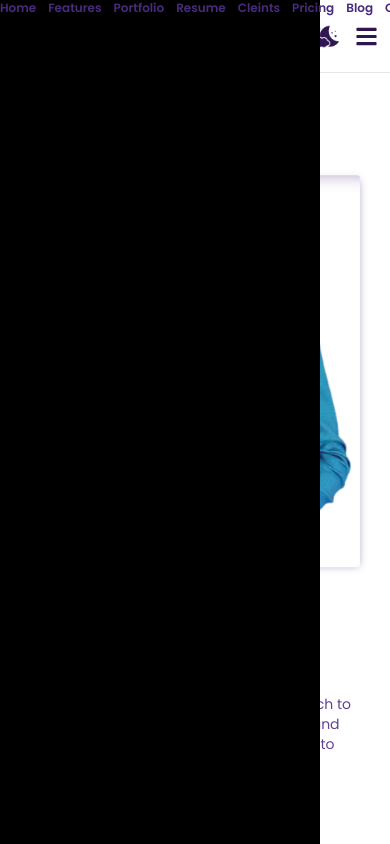
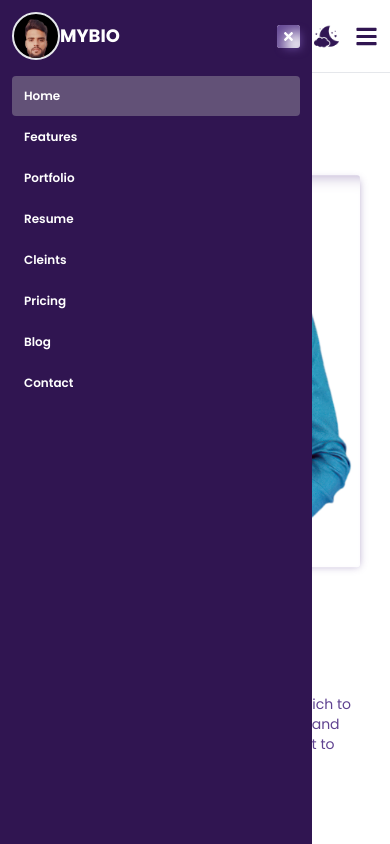
Before and after one commit to MQasim34/MyBios, a React (Vite) app: page / in a window 390 px wide. Both pictures are taken after a click on the icon 366 px from the left and 36 px from the top of the page. Shown: the top 844 px of the page. Built offline with nearby package versions, Linux system fonts and the light colour scheme.

Commit message:
fining: Mobile Links

```diff
--- a/src/components/NavBar.jsx
+++ b/src/components/NavBar.jsx
@@ -6,6 +6,7 @@ import { FaBars } from "react-icons/fa";
 import { Logo } from "../assets/Images";
 import Moon from "../assets/moon.png";
 import sun from "../assets/sun.png";
+import { FaTimes } from "react-icons/fa";
 import {
   DesktopBarLeft,
   DesktopBarRight,
@@ -83,7 +84,10 @@ const NavBar = () => {
 
   // setactive NavBar
 
-  const [navBarActive, setnavBarActive] = useState("");
+  const [navBarActive, isnavBarActive] = useState("home");
+  const NavItems = (links) => {
+    isnavBarActive(links);
+  };
 
   return (
     <>
@@ -99,13 +103,17 @@ const NavBar = () => {
                   <li
                     // style={}
                     key={q.id}
-                    onClick={() => {
-                      setnavBarActive(q.id);
-                    }}
+                    // onClick={() => {
+                    //   setnavBarActive(q.id);
+                    // }}
                   >
                     <a
                       href={`#${q.id}`}
-                      className="block text-[--lighttextColor]  transition-all capitalize  font-[600] lg:text-sm text-xs"
+                      className="block text-[--lighttextColor] cursor-pointer transition-all capitalize  font-[600] lg:text-sm text-xs"
+                      onClick={() => {
+                        NavItems(`${q.id}`);
+                        isnavBarActive(q.id);
+                      }}
                     >
                       {q.title}
                     </a>
@@ -217,14 +225,59 @@ const NavBar = () => {
           {/* mobile-menu */}
         </nav>
         {isMobile && MenuBar ? (
-          <div className="fixed top-0 left-0 md:w-96 w-80 h-[100vh] z-10 bg-black">
-            <ul className=" flex items-center md:gap-8 gap-3 m-0 p-0">
+          <div
+            className="fixed top-0 left-0 md:w-96 w-[80%] h-screen p-3 z-10 "
+            style={{
+              backgroundColor: theme === "lgihtTheme" ? "#301551" : "#fff",
+            }}
+          >
+            <div className="flex justify-between items-center">
+              <a href="#home" className=" flex justify-center items-center">
+                <span className=" md:w-16 w-12 md:h-16 h-12 rounded-full border-2 overflow-hidden bg-black">
+                  {" "}
+                  <img
+                    src={Logo}
+                    alt="My bio"
+                    className="flex md:w-16 w-12 md:h-16 h-12 object-cover pt-2 scale-[1.2]"
+                  />{" "}
+                </span>
+                <span
+                  className="uppercase text-lg font-[700]"
+                  style={{
+                    color: theme === "lgihtTheme" ? "#fff" : "#301551",
+                  }}
+                >
+                  mybio
+                </span>
+              </a>
+              <FaTimes
+                className="menuClose hover:text-white ease-in-out duration-300 cursor-pointer "
+                fontSize={23}
+                style={{
+                  color: theme === "lgihtTheme" ? "#fff" : "#301551",
+                  backgroundColor: theme === "lgihtTheme" ? "#fff" : "#301551",
+                }}
+                onClick={() => {
+                  menubarhandle();
+                }}
+              />
+            </div>
+            <ul className=" flex flex-col w-full items-center gap-[1px] m-0 p-0 pt-4">
               {mobleNavBar.map((q) => (
-                <li key={q.id}>
+                <li key={q.id} className="w-full">
                   <a
                     href={`#${q.id}`}
-                    className="block text-[--lighttextColor]  transition-all capitalize  font-[600] lg:text-sm text-xs"
-                    onClick={() => {}}
+                    className={`block transition-all cursor-pointer capitalize rounded hover:bg-[#bbbbbb5b] font-[600] lg:text-sm text-xs p-3 ${
+                      navBarActive === `${q.id}` ? "navActive" : ""
+                    }`}
+                    style={{
+                      color: theme === "lgihtTheme" ? "#fff" : "#301551",
+                    }}
+                    onClick={() => {
+                      NavItems(`${q.id}`);
+                      isnavBarActive(q.id);
+                      menubarhandle();
+                    }}
                   >
                     {q.title}
                   </a>
--- a/src/index.css
+++ b/src/index.css
@@ -56,6 +56,12 @@ html {
     position: var(--position)
 }
 
+.menuClose {
+    box-shadow: 4px 4px 8px -3px var(--paraColor), inset 8px 8px 15px 0px var(--paraColor);
+    border-radius: 3px;
+    padding: 5px;
+}
+
 label {
     text-transform: capitalize;
 }
@@ -67,6 +73,10 @@ h3,
 p,
 a {
     color: var(--textColor);
+}
+
+.navActive {
+    background-color: #bbbbbb5b;
 }
 
 body {
```
